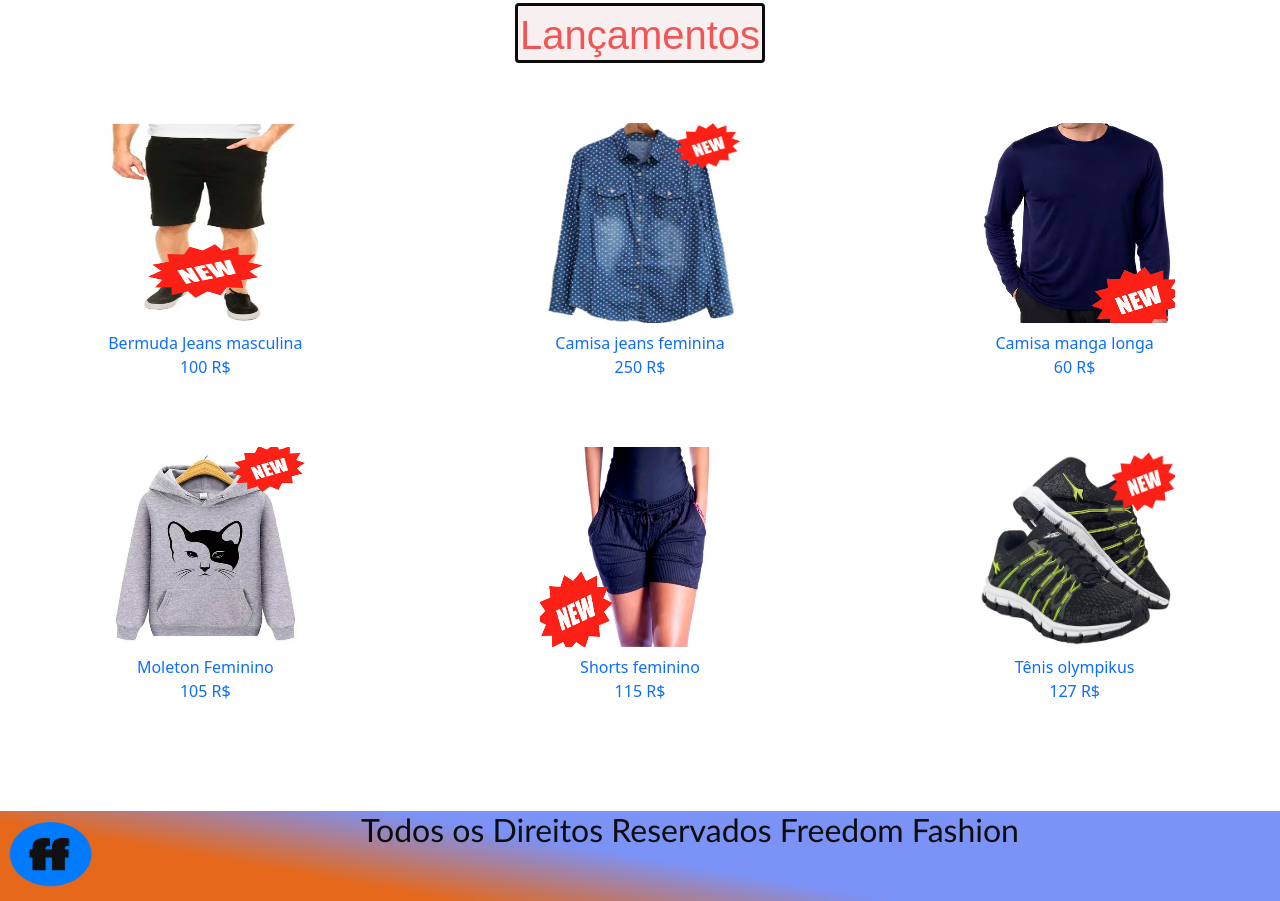
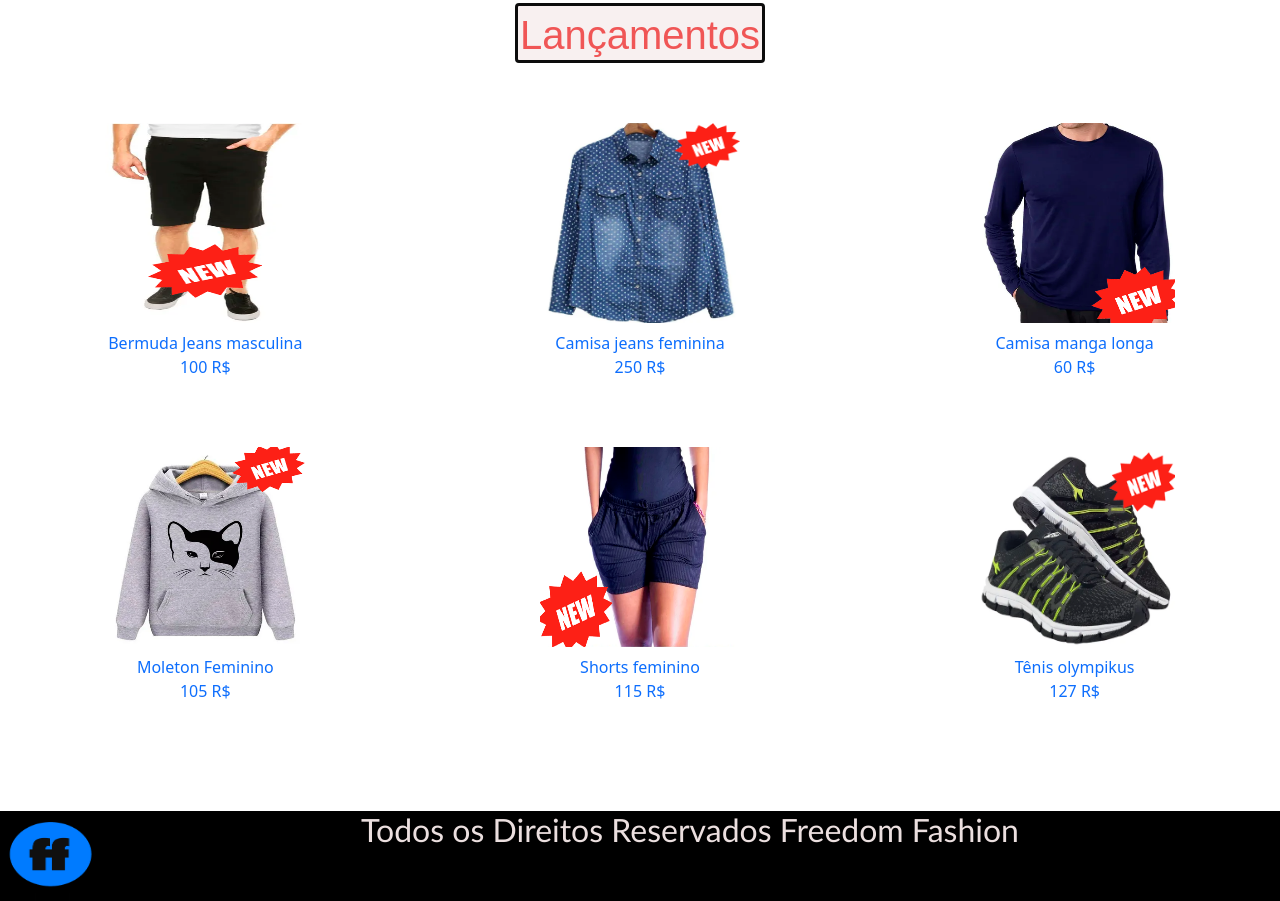
Before and after one commit to GabryelWillers/Site-Responsivo-Com-Bootstrap, a plain HTML site: page Index.html in a window 1280 px wide. Shown: the part 1422-2323 px from the top of the page. Drawn offline with nearby package versions, Linux system fonts and the light colour scheme.

Commit message:
Update Style.css

```diff
--- a/Style.css
+++ b/Style.css
@@ -1,5 +1,5 @@
 header{
-    background-image: linear-gradient(10deg, #e6681a 25%, #7b92f7 50%);
+    background-color: black;
 }
 
 
@@ -61,9 +61,9 @@ a{
 
         width: 100%;
         display: flex;
-        background-image: linear-gradient(10deg, #e6681a 25%, #7b92f7 50%);
+        background-color: black;
         margin-top: 100px;
         font-family: Calibri, Helvetica, sans-serif;
         text-align: center;
-        color: rgb(14, 13, 13);
+        color: rgb(235, 223, 223);
         }
```
